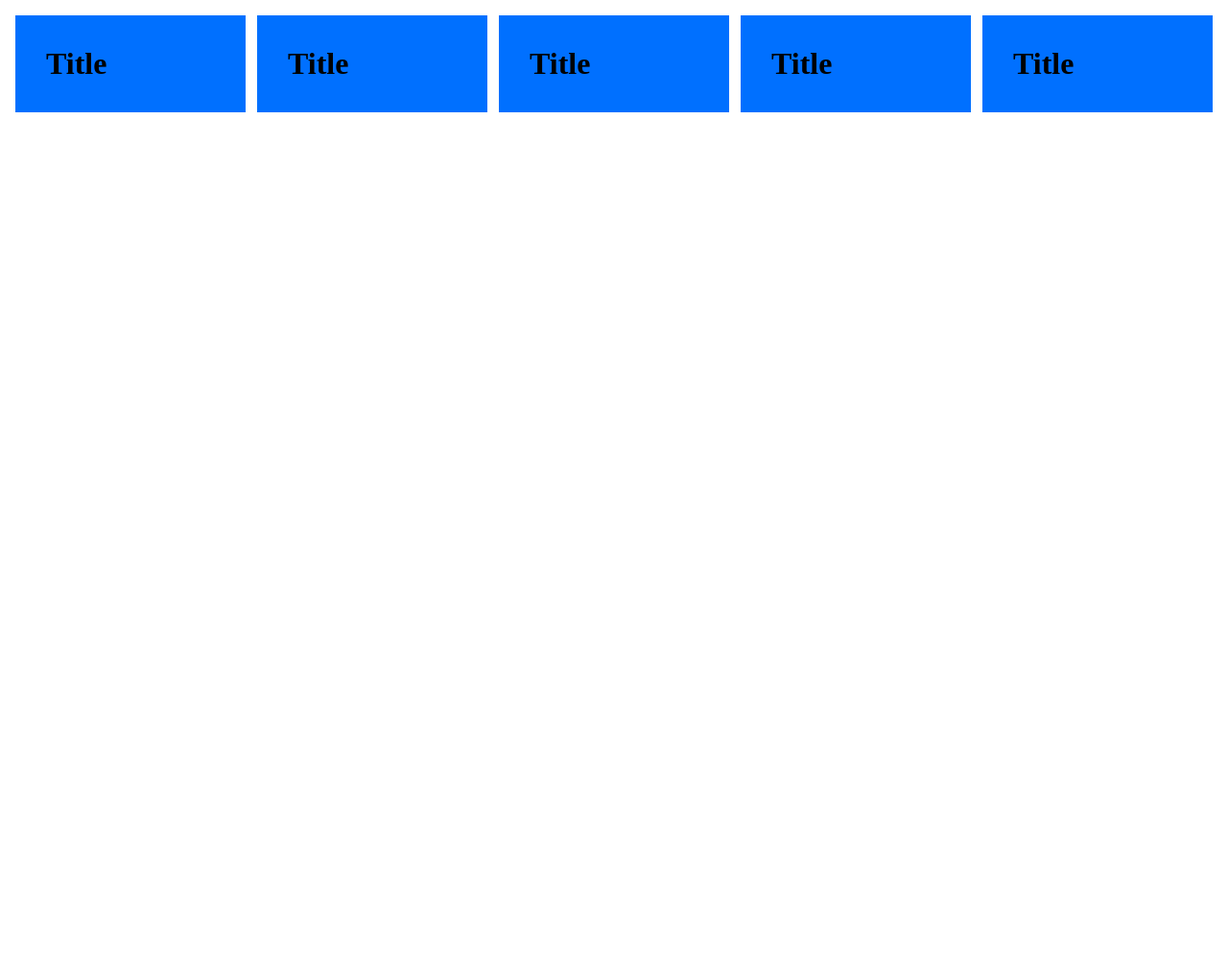
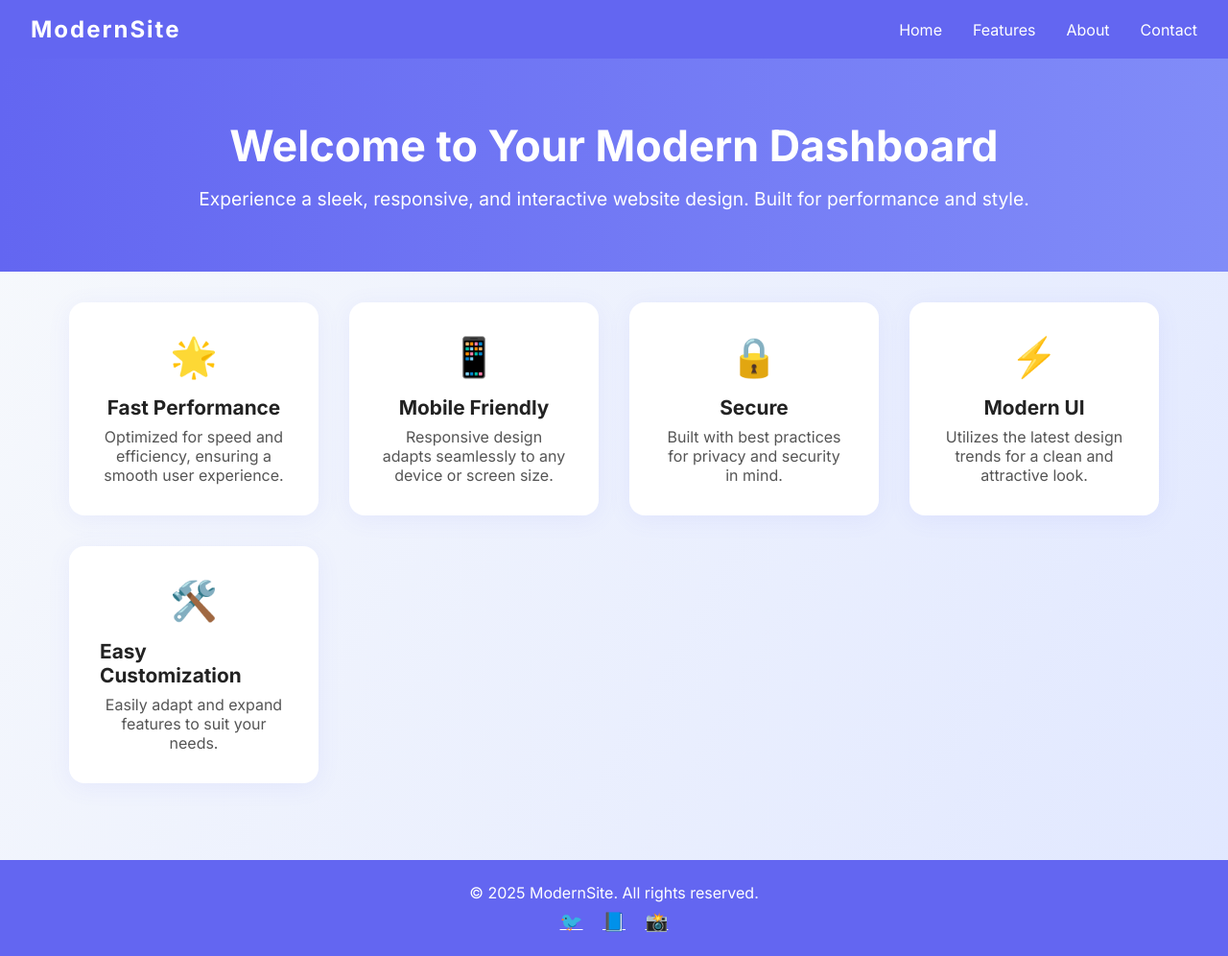
Before and after one commit to raprapespanola176-lab/pogi, a plain HTML site: page index.html in a window 1280 px wide. Shown: the whole page at 96% size. Before the commit the page ends 800 px from the top, so only its background shows below. Drawn offline with Linux system fonts and the light colour scheme.

Commit message:
Modern Deisgn

```diff
--- a/index.html
+++ b/index.html
@@ -1,44 +1,184 @@
+<!DOCTYPE html>
+
 <!DOCTYPE html>
 <html lang="en">
 <head>
     <meta charset="UTF-8">
     <meta name="viewport" content="width=device-width, initial-scale=1.0">
-    <title>Document</title>
-
-    <link rel="stylesheet" href="style.css">
+    <title>Modern Dashboard</title>
+    <style>
+        @import url('https://fonts.googleapis.com/css2?family=Inter:wght@400;700&display=swap');
+        * {
+            box-sizing: border-box;
+            margin: 0;
+            padding: 0;
+        }
+        body {
+            font-family: 'Inter', Arial, sans-serif;
+            background: linear-gradient(120deg, #f8fafc 0%, #e0e7ff 100%);
+            color: #222;
+        }
+        nav {
+            background: #6366f1;
+            color: #fff;
+            padding: 1rem 2rem;
+            display: flex;
+            justify-content: space-between;
+            align-items: center;
+            box-shadow: 0 2px 8px rgba(99,102,241,0.08);
+        }
+        nav .logo {
+            font-size: 1.5rem;
+            font-weight: 700;
+            letter-spacing: 2px;
+        }
+        nav ul {
+            list-style: none;
+            display: flex;
+            gap: 2rem;
+        }
+        nav ul li a {
+            color: #fff;
+            text-decoration: none;
+            font-weight: 500;
+            transition: color 0.2s;
+        }
+        nav ul li a:hover {
+            color: #c7d2fe;
+        }
+        .hero {
+            padding: 4rem 2rem 2rem 2rem;
+            text-align: center;
+            background: linear-gradient(90deg, #6366f1 0%, #818cf8 100%);
+            color: #fff;
+        }
+        .hero h1 {
+            font-size: 2.8rem;
+            font-weight: 700;
+            margin-bottom: 1rem;
+        }
+        .hero p {
+            font-size: 1.2rem;
+            margin-bottom: 2rem;
+        }
+        .card-container {
+            display: grid;
+            grid-template-columns: repeat(auto-fit, minmax(260px, 1fr));
+            gap: 2rem;
+            padding: 2rem;
+            max-width: 1200px;
+            margin: 0 auto;
+        }
+        .card {
+            background: #fff;
+            border-radius: 1rem;
+            box-shadow: 0 4px 24px rgba(99,102,241,0.08);
+            padding: 2rem;
+            transition: transform 0.2s, box-shadow 0.2s;
+            display: flex;
+            flex-direction: column;
+            align-items: center;
+        }
+        .card:hover {
+            transform: translateY(-8px) scale(1.03);
+            box-shadow: 0 8px 32px rgba(99,102,241,0.16);
+        }
+        .card .icon {
+            font-size: 2.5rem;
+            margin-bottom: 1rem;
+            color: #6366f1;
+        }
+        .card .title {
+            font-size: 1.3rem;
+            font-weight: 700;
+            margin-bottom: 0.5rem;
+        }
+        .card .content {
+            font-size: 1rem;
+            color: #555;
+            text-align: center;
+        }
+        footer {
+            background: #6366f1;
+            color: #fff;
+            text-align: center;
+            padding: 1.5rem 2rem;
+            margin-top: 3rem;
+        }
+        .social {
+            margin-top: 0.5rem;
+        }
+        .social a {
+            color: #fff;
+            margin: 0 0.5rem;
+            font-size: 1.2rem;
+            transition: color 0.2s;
+        }
+        .social a:hover {
+            color: #c7d2fe;
+        }
+        @media (max-width: 600px) {
+            .hero h1 {
+                font-size: 2rem;
+            }
+            .card-container {
+                padding: 1rem;
+                gap: 1rem;
+            }
+            .card {
+                padding: 1rem;
+            }
+        }
+    </style>
 </head>
 <body>
-    <div class="card-container">
+    <nav>
+        <div class="logo">ModernSite</div>
+        <ul>
+            <li><a href="#">Home</a></li>
+            <li><a href="#features">Features</a></li>
+            <li><a href="#about">About</a></li>
+            <li><a href="#contact">Contact</a></li>
+        </ul>
+    </nav>
+    <section class="hero">
+        <h1>Welcome to Your Modern Dashboard</h1>
+        <p>Experience a sleek, responsive, and interactive website design. Built for performance and style.</p>
+    </section>
+    <div class="card-container" id="features">
         <div class="card">
-            <h1 class="title">Title</h1>
-            <div class="content">
-
-            </div>
+            <div class="icon">🌟</div>
+            <h2 class="title">Fast Performance</h2>
+            <div class="content">Optimized for speed and efficiency, ensuring a smooth user experience.</div>
         </div>
         <div class="card">
-            <h1 class="title">Title</h1>
-            <div class="content">
-
-            </div>
+            <div class="icon">📱</div>
+            <h2 class="title">Mobile Friendly</h2>
+            <div class="content">Responsive design adapts seamlessly to any device or screen size.</div>
         </div>
         <div class="card">
-            <h1 class="title">Title</h1>
-            <div class="content">
-
-            </div>
+            <div class="icon">🔒</div>
+            <h2 class="title">Secure</h2>
+            <div class="content">Built with best practices for privacy and security in mind.</div>
         </div>
         <div class="card">
-            <h1 class="title">Title</h1>
-            <div class="content">
-
-            </div>
+            <div class="icon">⚡</div>
+            <h2 class="title">Modern UI</h2>
+            <div class="content">Utilizes the latest design trends for a clean and attractive look.</div>
         </div>
         <div class="card">
-            <h1 class="title">Title</h1>
-            <div class="content">
-
-            </div>
+            <div class="icon">🛠️</div>
+            <h2 class="title">Easy Customization</h2>
+            <div class="content">Easily adapt and expand features to suit your needs.</div>
         </div>
     </div>
+    <footer>
+        <div>© 2025 ModernSite. All rights reserved.</div>
+        <div class="social">
+            <a href="#" title="Twitter">🐦</a>
+            <a href="#" title="Facebook">📘</a>
+            <a href="#" title="Instagram">📸</a>
+        </div>
+    </footer>
 </body>
 </html>
```
